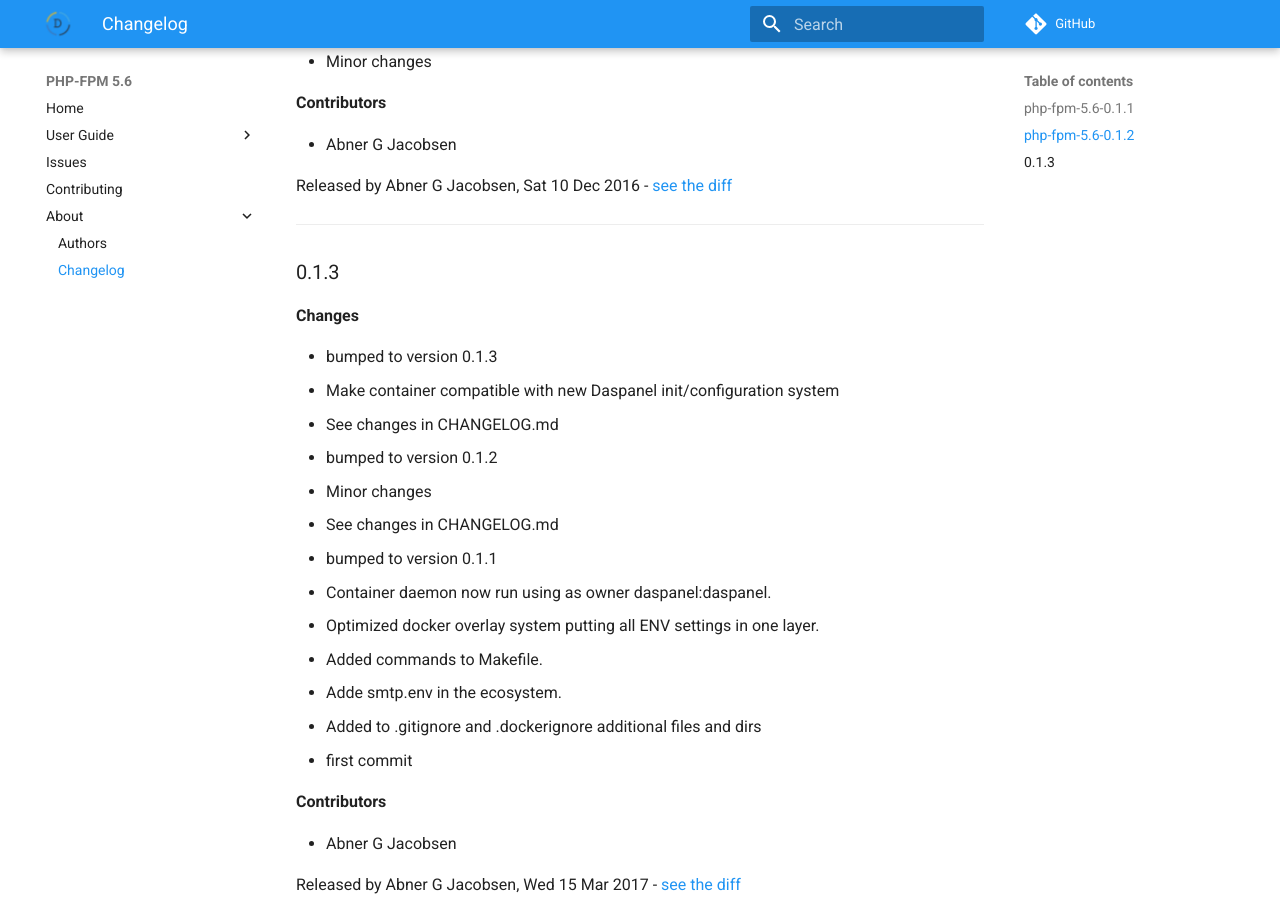
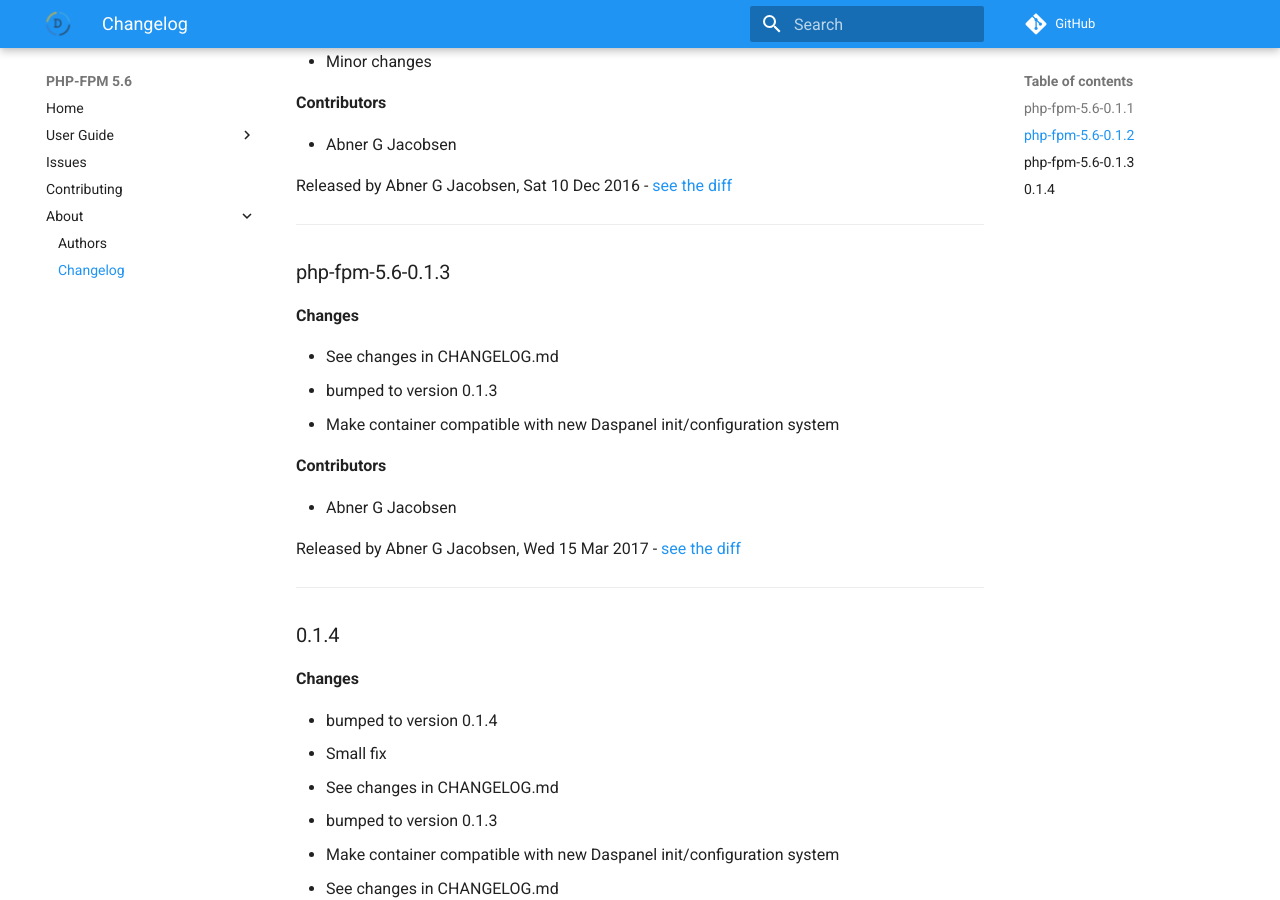
Before and after one commit to daspanel/php-fpm-5.6, an MkDocs documentation site: the page built from docs/changelog.md, in a window 1280 px wide and 900 px high, scrolled down 817 px. Built offline with MkDocs 1.6.1 and Material for MkDocs 9.7.7, drawn with Linux system fonts in a browser that asks for light colours; comment, search, counter and statistics services are not loaded; old or Windows-style settings are respelled for this version of MkDocs.

Commit message:
See changes in CHANGELOG.md

```diff
--- a/docs/changelog.md
+++ b/docs/changelog.md
@@ -35,9 +35,27 @@
 [see the diff](https://github.com/admindaspanel/php-fpm-5.6/compare/...#diff)
 ______________
 
-### 0.1.3
+### php-fpm-5.6-0.1.3
 __Changes__
 
+- See changes in CHANGELOG.md
+- bumped to version 0.1.3
+- Make container compatible with new Daspanel init/configuration system
+
+__Contributors__
+
+- Abner G Jacobsen
+
+Released by Abner G Jacobsen, Wed 15 Mar 2017 -
+[see the diff](https://github.com/admindaspanel/php-fpm-5.6/compare/...#diff)
+______________
+
+### 0.1.4
+__Changes__
+
+- bumped to version 0.1.4
+- Small fix
+- See changes in CHANGELOG.md
 - bumped to version 0.1.3
 - Make container compatible with new Daspanel init/configuration system
 - See changes in CHANGELOG.md
@@ -57,5 +75,5 @@
 - Abner G Jacobsen
 
 Released by Abner G Jacobsen, Wed 15 Mar 2017 -
-[see the diff](https://github.com/admindaspanel/php-fpm-5.6/compare/cd7bc056bfd390574b5011ae4108b3a3a38bebce...0.1.3#diff)
+[see the diff](https://github.com/admindaspanel/php-fpm-5.6/compare/cd7bc056bfd390574b5011ae4108b3a3a38bebce...0.1.4#diff)
 ______________
```
Also changed, not shown: CHANGELOG.md (+20 -2 lines).
